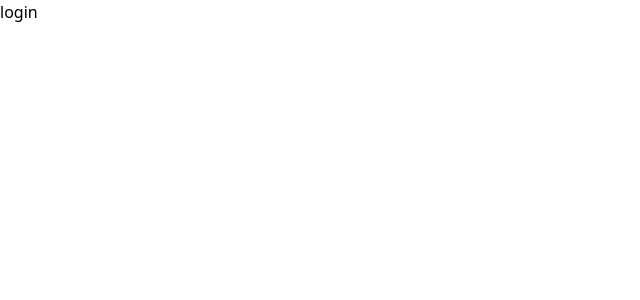
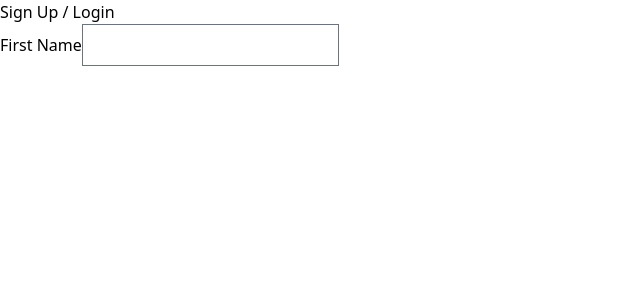
Before and after one commit to drakeleslie/OfferUpClone2.0, a Next.js app: page /login in a window 1280 px wide. Shown: the top 300 px of the page, without its empty margins (0-640 px from the left). Built offline with nearby package versions, Linux system fonts and the light colour scheme.

Commit message:
started login page

```diff
--- a/components/kamscomponents/deleteme.js
+++ /dev/null
@@ -1 +0,0 @@
-console.log('delet me')
--- /dev/null
+++ b/components/kamscomponents/userlogin.js
@@ -0,0 +1,19 @@
+
+
+function Userlogin() {
+  return (
+ <div>
+    <h1>Sign Up / Login</h1>
+    <form action="/" method="post">
+        <div>
+            <label for="first_name">First Name</label>
+            <input type="text" name="first_name" id="first_name"></input>
+        </div>
+    </form>
+ </div>
+
+
+  )
+}
+
+export default Userlogin
--- a/package.json
+++ b/package.json
@@ -9,6 +9,7 @@
     "lint": "next lint"
   },
   "dependencies": {
+    "@tailwindcss/forms": "^0.5.2",
     "axios": "^0.27.2",
     "cors": "^2.8.5",
     "dotenv": "^16.0.1",
--- a/pages/login.js
+++ b/pages/login.js
@@ -1,7 +1,11 @@
 //login page
+
+import Userlogin from "../components/kamscomponents/userlogin"
 const login = () => {
   return (
-    <div>login</div>
+    <div>
+      <Userlogin />
+    </div>
   )
 }
 
--- a/tailwind.config.js
+++ b/tailwind.config.js
@@ -7,5 +7,5 @@ module.exports = {
   theme: {
     extend: {},
   },
-  plugins: [],
+  plugins: [require('@tailwindcss/forms')],
 }
```
Also changed, not shown: 1 other file (tests, documents, lock files or other folders).
